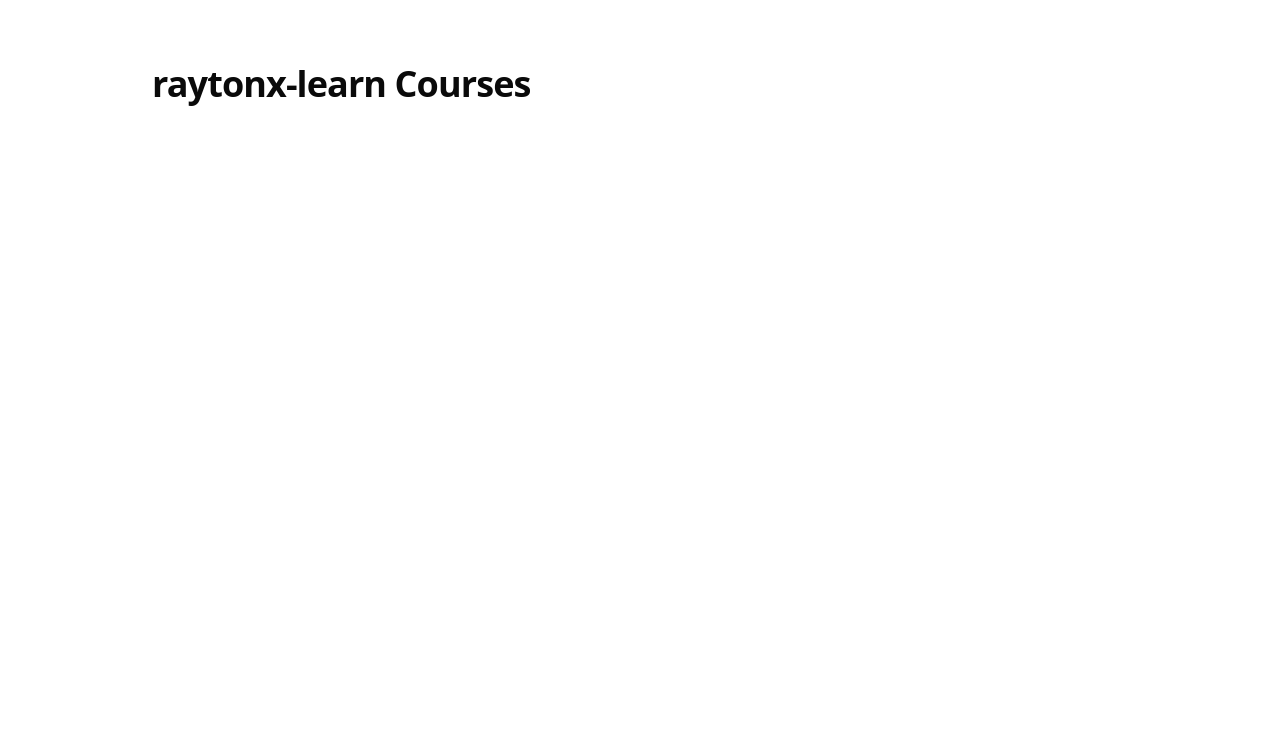
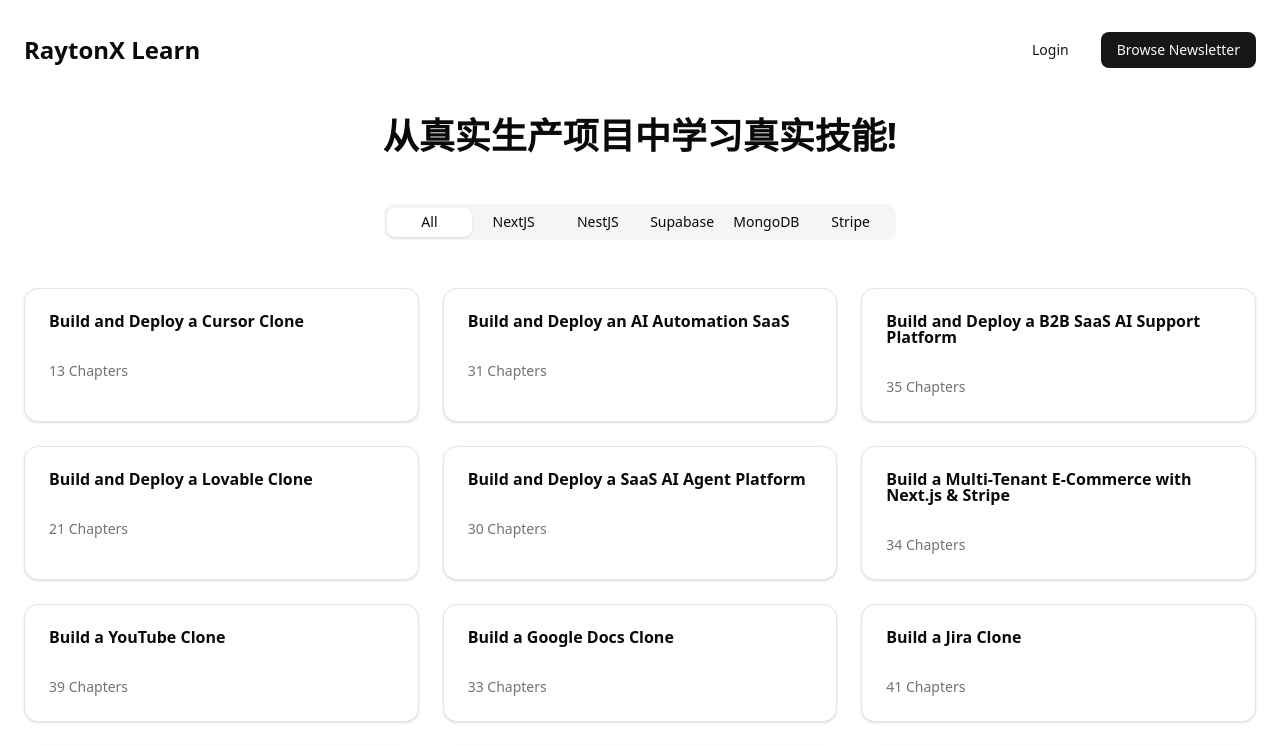
Before and after one commit to raytonx-labs/raytonx-learn, a Next.js app: page /courses in a window 1280 px wide. Shown: the top 745 px of the page. Built offline with nearby package versions, Linux system fonts and the light colour scheme.

Commit message:
feat: enhance courses page with navbar, footer, and course grid components

```diff
--- a/app/courses/page.tsx
+++ b/app/courses/page.tsx
@@ -1,10 +1,69 @@
-export default function HomePage() {
+import { Footer } from "@/components/footer";
+import { Navbar } from "@/components/navbar";
+import { Card, CardContent, CardHeader, CardTitle } from "@/components/ui/card";
+import { Tabs, TabsList, TabsTrigger } from "@/components/ui/tabs";
+
+export default function Home() {
   return (
-    <main className="mx-auto max-w-5xl px-6 py-16 space-y-24">
-      {/* Hero */}
-      <section className="space-y-6">
-        <h1 className="text-4xl font-bold tracking-tight">raytonx-learn Courses</h1>
+    <main className="flex flex-col gap-12 px-6 py-8">
+      {/* Navbar */}
+      <Navbar />
+
+      {/* Hero Title */}
+      <section className="text-center">
+        <h2 className="text-4xl font-extrabold">{heroTitle["zh-cn"]}</h2>
       </section>
+
+      {/* Category Tabs */}
+      <section className="max-w-4xl mx-auto">
+        <Tabs defaultValue="all" className="w-full">
+          <TabsList className="grid w-full grid-cols-6">
+            <TabsTrigger value="all">All</TabsTrigger>
+            <TabsTrigger value="nextjs">NextJS</TabsTrigger>
+            <TabsTrigger value="react">NestJS</TabsTrigger>
+            <TabsTrigger value="suapbase">Supabase</TabsTrigger>
+            <TabsTrigger value="mongodb">MongoDB</TabsTrigger>
+            <TabsTrigger value="stripe">Stripe</TabsTrigger>
+          </TabsList>
+        </Tabs>
+      </section>
+
+      {/* Course Grid */}
+      <section className="grid gap-6 sm:grid-cols-2 lg:grid-cols-3">
+        {COURSES.map((c) => (
+          <Card key={c.title}>
+            <CardHeader>
+              <CardTitle>{c.title}</CardTitle>
+            </CardHeader>
+            <CardContent className="text-sm text-muted-foreground">
+              {c.chapters} Chapters
+            </CardContent>
+          </Card>
+        ))}
+      </section>
+
+      {/* Footer */}
+      <Footer />
     </main>
   );
 }
+
+const COURSES = [
+  { title: "Build and Deploy a Cursor Clone", chapters: 13 },
+  { title: "Build and Deploy an AI Automation SaaS", chapters: 31 },
+  { title: "Build and Deploy a B2B SaaS AI Support Platform", chapters: 35 },
+  { title: "Build and Deploy a Lovable Clone", chapters: 21 },
+  { title: "Build and Deploy a SaaS AI Agent Platform", chapters: 30 },
+  { title: "Build a Multi-Tenant E-Commerce with Next.js & Stripe", chapters: 34 },
+  { title: "Build a YouTube Clone", chapters: 39 },
+  { title: "Build a Google Docs Clone", chapters: 33 },
+  { title: "Build a Jira Clone", chapters: 41 },
+  { title: "Build a Slack Clone", chapters: 42 },
+  { title: "Build a Canva Clone", chapters: 52 },
+  { title: "Build a Finance Platform", chapters: 31 },
+];
+
+const heroTitle = {
+  en: "Learn real skills from real production projects!",
+  "zh-cn": "从真实生产项目中学习真实技能!",
+};
--- /dev/null
+++ b/components/footer.tsx
@@ -0,0 +1,7 @@
+export const Footer = () => {
+  return (
+    <footer className="text-center text-sm text-muted-foreground">
+      © {new Date().getFullYear()} RaytonX. All rights reserved.
+    </footer>
+  );
+};
--- /dev/null
+++ b/components/navbar.tsx
@@ -0,0 +1,13 @@
+import { Button } from "./ui/button";
+
+export const Navbar = () => {
+  return (
+    <header className="flex items-center justify-between">
+      <h1 className="text-2xl font-bold">RaytonX Learn</h1>
+      <div className="flex gap-4">
+        <Button variant="link">Login</Button>
+        <Button>Browse Newsletter</Button>
+      </div>
+    </header>
+  );
+};
--- /dev/null
+++ b/components/ui/avatar.tsx
@@ -0,0 +1,109 @@
+"use client"
+
+import * as React from "react"
+import * as AvatarPrimitive from "@radix-ui/react-avatar"
+
+import { cn } from "@/lib/utils"
+
+function Avatar({
+  className,
+  size = "default",
+  ...props
+}: React.ComponentProps<typeof AvatarPrimitive.Root> & {
+  size?: "default" | "sm" | "lg"
+}) {
+  return (
+    <AvatarPrimitive.Root
+      data-slot="avatar"
+      data-size={size}
+      className={cn(
+        "group/avatar relative flex size-8 shrink-0 overflow-hidden rounded-full select-none data-[size=lg]:size-10 data-[size=sm]:size-6",
+        className
+      )}
+      {...props}
+    />
+  )
+}
+
+function AvatarImage({
+  className,
+  ...props
+}: React.ComponentProps<typeof AvatarPrimitive.Image>) {
+  return (
+    <AvatarPrimitive.Image
+      data-slot="avatar-image"
+      className={cn("aspect-square size-full", className)}
+      {...props}
+    />
+  )
+}
+
+function AvatarFallback({
+  className,
+  ...props
+}: React.ComponentProps<typeof AvatarPrimitive.Fallback>) {
+  return (
+    <AvatarPrimitive.Fallback
+      data-slot="avatar-fallback"
+      className={cn(
+        "bg-muted text-muted-foreground flex size-full items-center justify-center rounded-full text-sm group-data-[size=sm]/avatar:text-xs",
+        className
+      )}
+      {...props}
+    />
+  )
+}
+
+function AvatarBadge({ className, ...props }: React.ComponentProps<"span">) {
+  return (
+    <span
+      data-slot="avatar-badge"
+      className={cn(
+        "bg-primary text-primary-foreground ring-background absolute right-0 bottom-0 z-10 inline-flex items-center justify-center rounded-full ring-2 select-none",
+        "group-data-[size=sm]/avatar:size-2 group-data-[size=sm]/avatar:[&>svg]:hidden",
+        "group-data-[size=default]/avatar:size-2.5 group-data-[size=default]/avatar:[&>svg]:size-2",
+        "group-data-[size=lg]/avatar:size-3 group-data-[size=lg]/avatar:[&>svg]:size-2",
+        className
+      )}
+      {...props}
+    />
+  )
+}
+
+function AvatarGroup({ className, ...props }: React.ComponentProps<"div">) {
+  return (
+    <div
+      data-slot="avatar-group"
+      className={cn(
+        "*:data-[slot=avatar]:ring-background group/avatar-group flex -space-x-2 *:data-[slot=avatar]:ring-2",
+        className
+      )}
+      {...props}
+    />
+  )
+}
+
+function AvatarGroupCount({
+  className,
+  ...props
+}: React.ComponentProps<"div">) {
+  return (
+    <div
+      data-slot="avatar-group-count"
+      className={cn(
+        "bg-muted text-muted-foreground ring-background relative flex size-8 shrink-0 items-center justify-center rounded-full text-sm ring-2 group-has-data-[size=lg]/avatar-group:size-10 group-has-data-[size=sm]/avatar-group:size-6 [&>svg]:size-4 group-has-data-[size=lg]/avatar-group:[&>svg]:size-5 group-has-data-[size=sm]/avatar-group:[&>svg]:size-3",
+        className
+      )}
+      {...props}
+    />
+  )
+}
+
+export {
+  Avatar,
+  AvatarImage,
+  AvatarFallback,
+  AvatarBadge,
+  AvatarGroup,
+  AvatarGroupCount,
+}
--- /dev/null
+++ b/components/ui/badge.tsx
@@ -0,0 +1,48 @@
+import * as React from "react"
+import { Slot } from "@radix-ui/react-slot"
+import { cva, type VariantProps } from "class-variance-authority"
+
+import { cn } from "@/lib/utils"
+
+const badgeVariants = cva(
+  "inline-flex items-center justify-center rounded-full border border-transparent px-2 py-0.5 text-xs font-medium w-fit whitespace-nowrap shrink-0 [&>svg]:size-3 gap-1 [&>svg]:pointer-events-none focus-visible:border-ring focus-visible:ring-ring/50 focus-visible:ring-[3px] aria-invalid:ring-destructive/20 dark:aria-invalid:ring-destructive/40 aria-invalid:border-destructive transition-[color,box-shadow] overflow-hidden",
+  {
+    variants: {
+      variant: {
+        default: "bg-primary text-primary-foreground [a&]:hover:bg-primary/90",
+        secondary:
+          "bg-secondary text-secondary-foreground [a&]:hover:bg-secondary/90",
+        destructive:
+          "bg-destructive text-white [a&]:hover:bg-destructive/90 focus-visible:ring-destructive/20 dark:focus-visible:ring-destructive/40 dark:bg-destructive/60",
+        outline:
+          "border-border text-foreground [a&]:hover:bg-accent [a&]:hover:text-accent-foreground",
+        ghost: "[a&]:hover:bg-accent [a&]:hover:text-accent-foreground",
+        link: "text-primary underline-offset-4 [a&]:hover:underline",
+      },
+    },
+    defaultVariants: {
+      variant: "default",
+    },
+  }
+)
+
+function Badge({
+  className,
+  variant = "default",
+  asChild = false,
+  ...props
+}: React.ComponentProps<"span"> &
+  VariantProps<typeof badgeVariants> & { asChild?: boolean }) {
+  const Comp = asChild ? Slot : "span"
+
+  return (
+    <Comp
+      data-slot="badge"
+      data-variant={variant}
+      className={cn(badgeVariants({ variant }), className)}
+      {...props}
+    />
+  )
+}
+
+export { Badge, badgeVariants }
--- a/package.json
+++ b/package.json
@@ -9,6 +9,7 @@
     "lint": "eslint"
   },
   "dependencies": {
+    "@radix-ui/react-avatar": "^1.1.11",
     "@radix-ui/react-label": "^2.1.8",
     "@radix-ui/react-slot": "^1.2.4",
     "@radix-ui/react-tabs": "^1.1.13",
```
Also changed, not shown: 1 other file (tests, documents, lock files or other folders).
